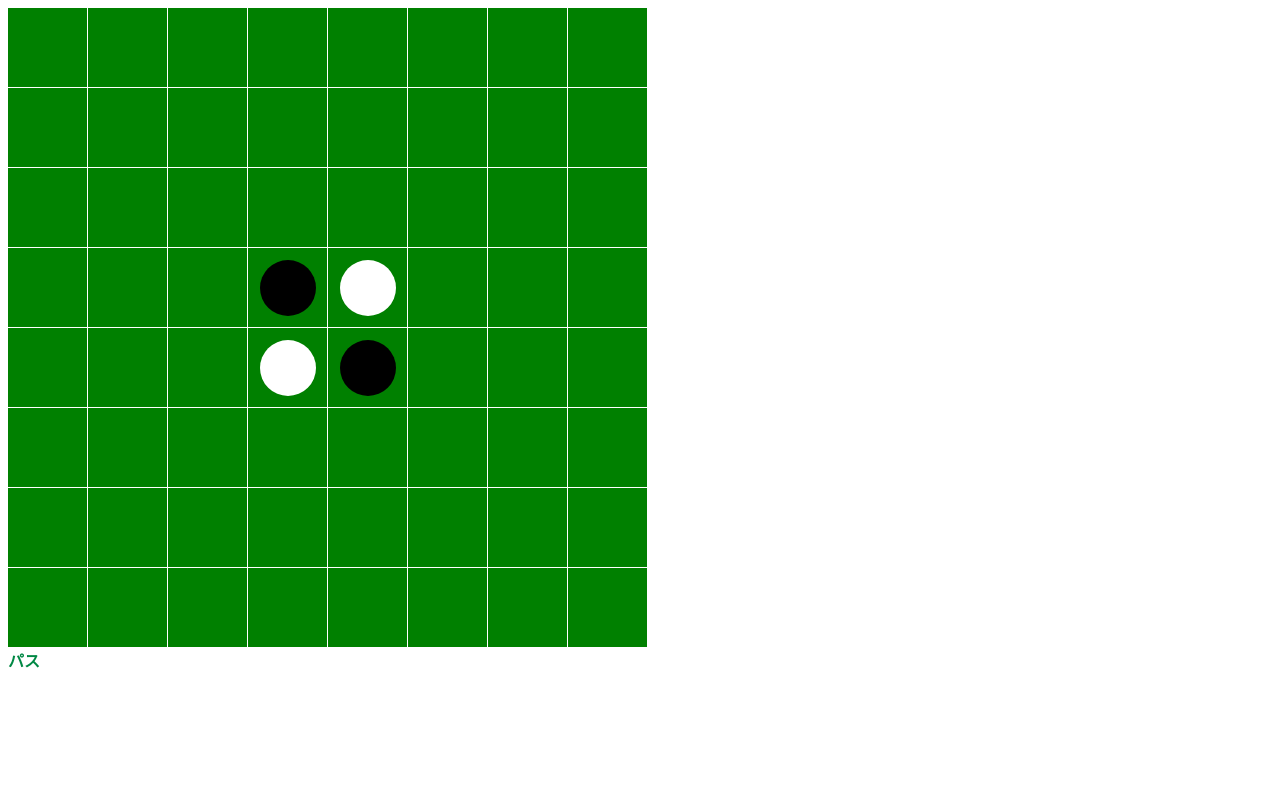
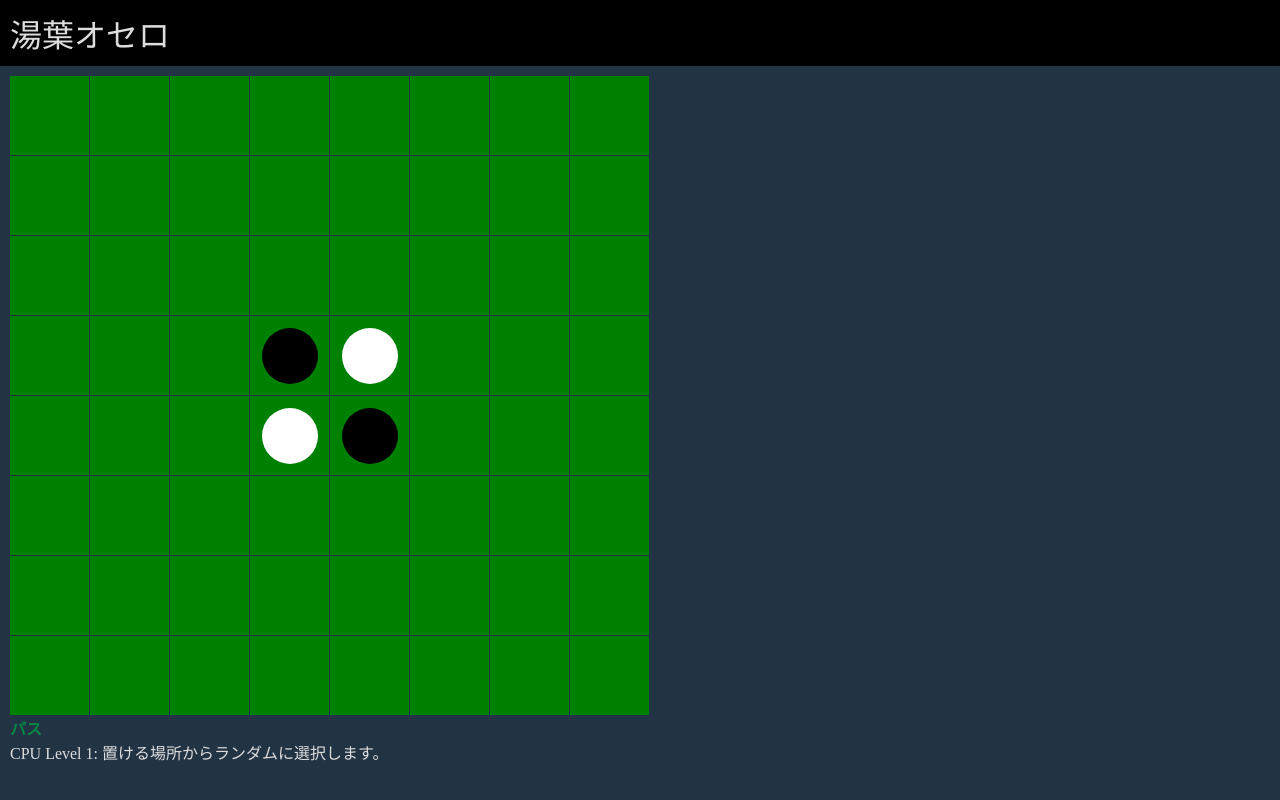
Before and after one commit to yubais/othello, a website built with webpack: page index.html in a window 1280 px wide. Built offline with nearby package versions, Linux system fonts and the light colour scheme.

Commit message:
見た目を調整

```diff
--- a/index.html
+++ b/index.html
@@ -4,6 +4,21 @@
 <meta charset='utf-8' />
 <title>オセロ</title>
 <style>
+body {
+	background-color: #223344;
+	margin: 0px 0px;
+	color: #dddddd;
+}
+h1 {
+	margin: 0px;
+	padding: 10px;
+	background-color: #000000;
+	font-weight: normal;
+}
+#container {
+	margin: auto;
+	padding: 10px;
+}
 a {
 	font-weight: bold;
 	text-decoration: none;
@@ -17,9 +32,16 @@ a:hover {
 
 <body>
 <script src='dist/main.js'></script>
-<canvas></canvas>
-<div>
-	<a href=# id='pass'>パス</a>
+<h1>湯葉オセロ</h1>
+<div id='container'>
+	<canvas></canvas>
+	<div>
+		<a href=# id='pass'>パス</a>
+	</div>
+
+	<div id='description'>
+		CPU Level 1: 置ける場所からランダムに選択します。
+	</div>
 </div>
 </body>
 </html>
--- a/src/Controller.ts
+++ b/src/Controller.ts
@@ -37,8 +37,9 @@ export class Controller {
     }
 
     getInnerPosition = (ev: MouseEvent): [number, number] => {
-        const ix = Math.floor(ev.clientX / this.canvas.width  * this.board.width)
-        const iy = Math.floor(ev.clientY / this.canvas.height * this.board.height)
+        const offset = this.canvas.getClientRects()[0]
+        const ix = Math.floor((ev.clientX - offset.left) / this.canvas.width  * this.board.width)
+        const iy = Math.floor((ev.clientY - offset.top) / this.canvas.height * this.board.height)
         return [ix, iy]
     }
 }
```
